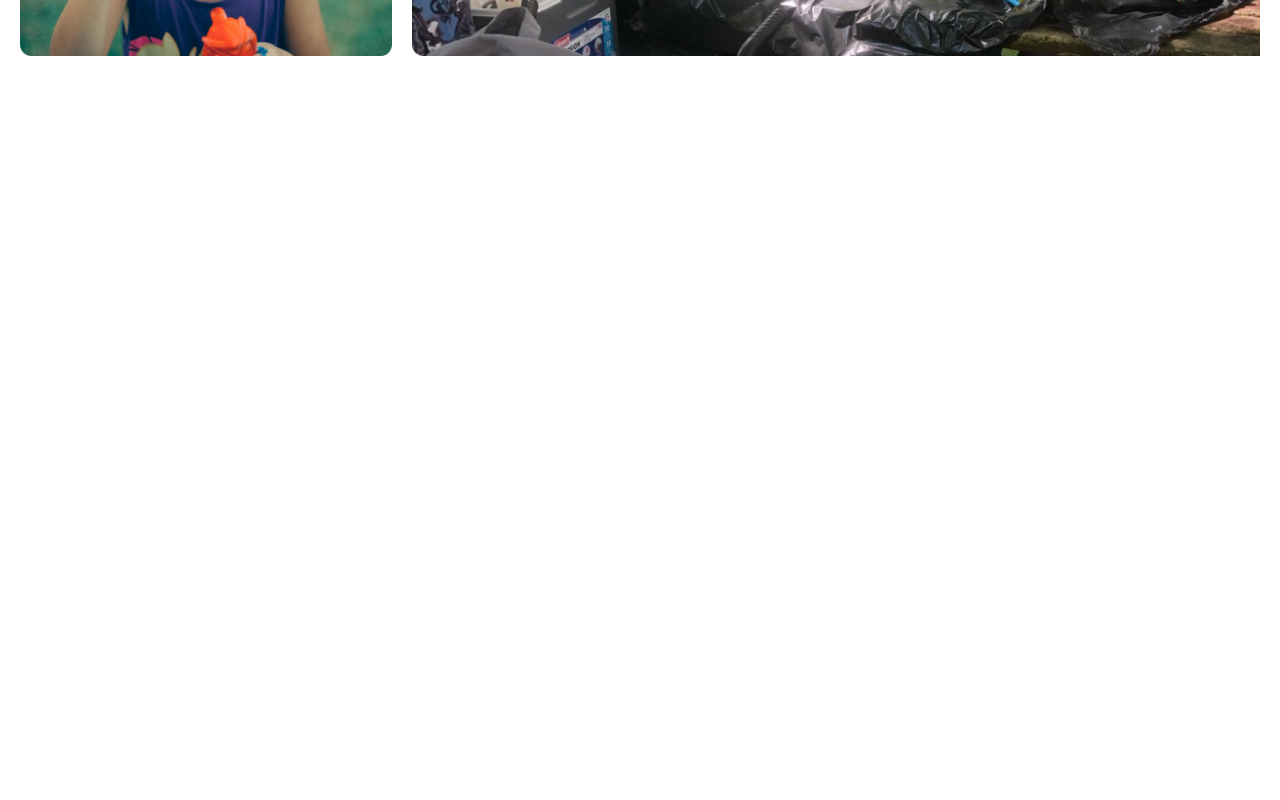
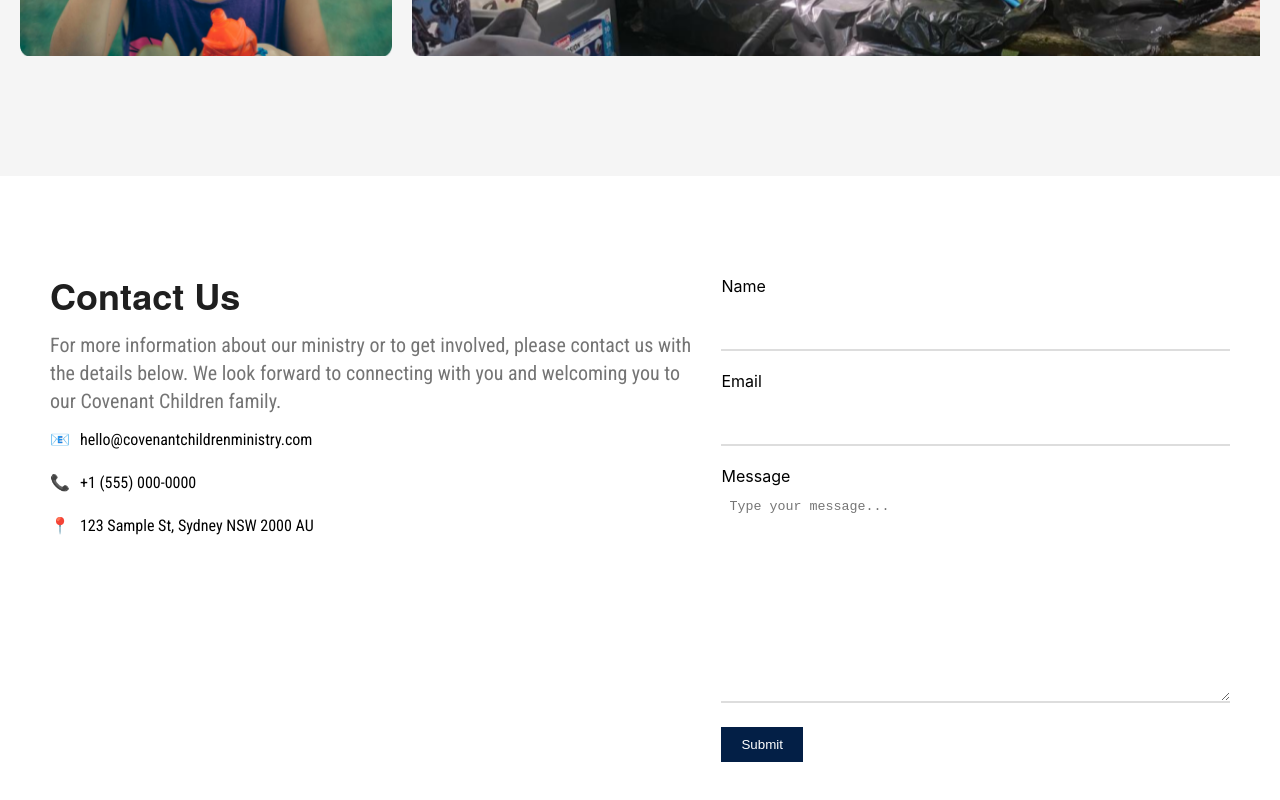
Before and after one commit to Nerdyxils/covenant-children-ministry-international, a React (Create React App) app: page / in a window 1280 px wide. Shown: the part 6316-7116 px from the top of the page. Before the commit the page ends 6492 px from the top, so only its background shows below. Built offline with nearby package versions, Linux system fonts and the light colour scheme.

Commit message:
contact form added

```diff
--- a/package.json
+++ b/package.json
@@ -6,6 +6,7 @@
     "@testing-library/jest-dom": "^5.17.0",
     "@testing-library/react": "^13.4.0",
     "@testing-library/user-event": "^13.5.0",
+    "emailjs-com": "^3.2.0",
     "react": "^18.2.0",
     "react-dom": "^18.2.0",
     "react-scripts": "5.0.1",
--- a/src/App.js
+++ b/src/App.js
@@ -1,5 +1,6 @@
 import './App.css';
 import AboutUs from './about/AboutUs';
+import ContactUs from './contact-us/ContactUs';
 import HeroSection from './hero/hero.component';
 import MeetOurFounder from './our-founder/MeetOurFounder';
 import OurMinistryEvents from './our-ministry/OurMinistryEvents';
@@ -17,6 +18,7 @@ function App() {
       <OurMinistryEvents />
       <MeetOurFounder />
       <AfterSchoolPrograms />
+      <ContactUs />
     </>
   );
 }
--- /dev/null
+++ b/src/contact-us/ContactUs.css
@@ -0,0 +1,128 @@
+.contact-section {
+    display: flex;
+    justify-content: space-between;
+    padding: 100px 50px;
+    gap: 20px;
+  }
+
+  .contact-info h2, .contact-info p, .contact-detail {
+    margin-bottom: 15px;
+  }
+
+  .contact-info h2 {
+    font-family: 'HelveticaNeue';
+    font-style: normal;
+    font-weight: 600;
+    font-size: 36px;
+    line-height: 110%;
+    color: #1F1F1F;
+  }
+
+  .contact-info p {
+    width: 100%;
+    font-family: 'Roboto Condensed';
+    font-style: normal;
+    font-weight: 400;
+    font-size: 20px;
+    line-height: 28px;
+    color: #747474;
+}
+
+  .contact-detail {
+    display: flex;
+    align-items: center;
+    align-items: flex-start;
+    font-family: 'Roboto Condensed';
+    padding: 0px;
+    width: 331px;
+    height: 28px;
+}
+
+  .icon {
+    margin-right: 10px;
+  }
+
+  .contact-form {
+    width: 100%;
+  }
+
+  .contact-form label {
+    display: block;
+    margin-bottom: 5px;
+  }
+
+  .contact-form input[type="text"],
+  .contact-form input[type="email"],
+  .contact-form textarea {
+    width: 100%;
+    padding: 8px;
+    border: none;
+    border-bottom: 2px solid #ddd;
+    margin-bottom: 20px;
+    background-color: transparent;
+    box-sizing: border-box;
+  }
+
+  .contact-form input[type="text"]:focus,
+  .contact-form input[type="email"]:focus,
+  .contact-form textarea:focus {
+    background-color: #eee;
+    outline: none;
+  }
+
+  .contact-form button {
+    padding: 10px 20px;
+    background: #1D3F6F;
+    color: white;
+    border: none;
+    cursor: pointer;
+  }
+
+  .contact-form button {
+    background: #031f46;
+  }
+
+  input {
+    height: 50px;
+    }
+
+    .input-error {
+        border-color: red ;
+        background-color: #ffe5e5;
+      }
+
+      .status-message.error-message {
+        color: red;
+      }
+
+  textarea {
+    height: 212px;
+  }
+
+  .status-message {
+    margin-top: 20px;
+  }
+
+  @media (max-width: 768px) {
+    .contact-section {
+      flex-direction: column;
+      padding: 100px 20px;
+    }
+
+    .contact-info, .contact-form {
+      width: 100%;
+    }
+
+    .contact-form {
+      margin-top: 20px;
+    }
+
+    .contact-info h2 {
+        font-size: 24px;
+    }
+
+    .contact-info p {
+        font-size: 16px;
+        margin-bottom: 40px;
+    }
+  }
--- /dev/null
+++ b/src/contact-us/ContactUs.jsx
@@ -0,0 +1,80 @@
+import React, { useState } from 'react';
+import emailjs from 'emailjs-com';
+import './ContactUs.css';
+
+const ContactUs = () => {
+    const [formData, setFormData] = useState({
+      name: '',
+      email: '',
+      message: '',
+    });
+    const [statusMessage, setStatusMessage] = useState('');
+    const [isError, setIsError] = useState(false); // Track if there is an error
+
+    const handleChange = (e) => {
+      const { name, value } = e.target;
+      setFormData(prevState => ({
+        ...prevState,
+        [name]: value,
+      }));
+      // Reset error state on change
+      if (isError) setIsError(false);
+    };
+
+    const handleSubmit = (e) => {
+      e.preventDefault();
+      // Check for empty fields
+      if (!formData.name || !formData.email || !formData.message) {
+        setStatusMessage('Error! Please fill in all fields.');
+        setIsError(true); // Set error state to true
+        return;
+      }
+
+      // Proceed with EmailJS sending process
+      const serviceID = 'service_lwmcv6a'; // Use your actual service ID
+      const templateID = 'template_07q98si'; // Use your actual template ID
+      const userID = 'user_MgUIWcsi1jH4DWOrLSNHx'; // Use your actual user ID
+      emailjs.send(serviceID, templateID, formData, userID)
+        .then((response) => {
+          console.log('SUCCESS!', response.status, response.text);
+          setStatusMessage('Message Sent! Thank You For Your Message.');
+          setIsError(false); // Reset error state
+          setFormData({ // Reset form data
+            name: '',
+            email: '',
+            message: '',
+          });
+        }, (err) => {
+          console.log('FAILED...', err);
+          setStatusMessage('Error! Message didn’t go through');
+          setIsError(true); // Set error state to true
+        });
+    };
+
+  return (
+    <div className="contact-section">
+      <div className="contact-info">
+        <h2>Contact Us</h2>
+        <p>For more information about our ministry or to get involved, please contact us with the details below. We look forward to connecting with you and welcoming you to our Covenant Children family.</p>
+        <div className="contact-detail"><span className="icon">📧</span>hello@covenantchildrenministry.com</div>
+        <div className="contact-detail"><span className="icon">📞</span>+1 (555) 000-0000</div>
+        <div className="contact-detail"><span className="icon">📍</span>123 Sample St, Sydney NSW 2000 AU</div>
+      </div>
+      <form className="contact-form" onSubmit={handleSubmit}>
+        <label htmlFor="name">Name</label>
+        <input type="text" className={isError ? 'input-error' : ''} id="name" name="name" value={formData.name} onChange={handleChange} />
+
+        <label htmlFor="email">Email</label>
+        <input type="email" className={isError ? 'input-error' : ''} id="email" name="email" value={formData.email} onChange={handleChange} />
+
+        <label htmlFor="message">Message</label>
+        <textarea id="message" name="message" className={isError ? 'input-error' : ''} placeholder="Type your message..." value={formData.message} onChange={handleChange}></textarea>
+
+        <button type="submit">Submit</button>
+        {statusMessage && <div className={`status-message ${isError ? 'error-message' : ''}`}>{statusMessage}</div>}
+        </form>
+    </div>
+  );
+};
+
+export default ContactUs;
--- a/src/school-programs/AfterSchoolPrograms.css
+++ b/src/school-programs/AfterSchoolPrograms.css
@@ -1,6 +1,7 @@
 .after-school-programs {
     text-align: center;
     padding: 100px 20px;
+    background-color: #F5F5F5;
   }
 
   .after-school-programs h2,
@@ -47,6 +48,7 @@
     height: auto;
     width: auto; /* Ensures the width of the image is based on its aspect ratio */
     flex-grow: 1; /* Allows the image to grow based on the flex value set inline */
+    animation: zoomIn 0.5s ease-out forwards; /* Apply the zoom animation */
   }
 
   /* First row specific styles */
@@ -76,6 +78,18 @@
   .second-row img:not(:first-child) {
     margin-left: 10px;
   }
+
+  @keyframes zoomIn {
+    from {
+      transform: scale(0.8);
+      opacity: 0.5;
+    }
+    to {
+      transform: scale(1);
+      opacity: 1;
+    }
+  }
+
 
   @media (min-width: 768px) {
     /* Disable horizontal scrolling for desktop */
```
Also changed, not shown: src/App.css (line endings or trailing spaces), src/school-programs/AfterSchoolPrograms.jsx (line endings or trailing spaces), 1 other file (tests, documents, lock files or other folders).
